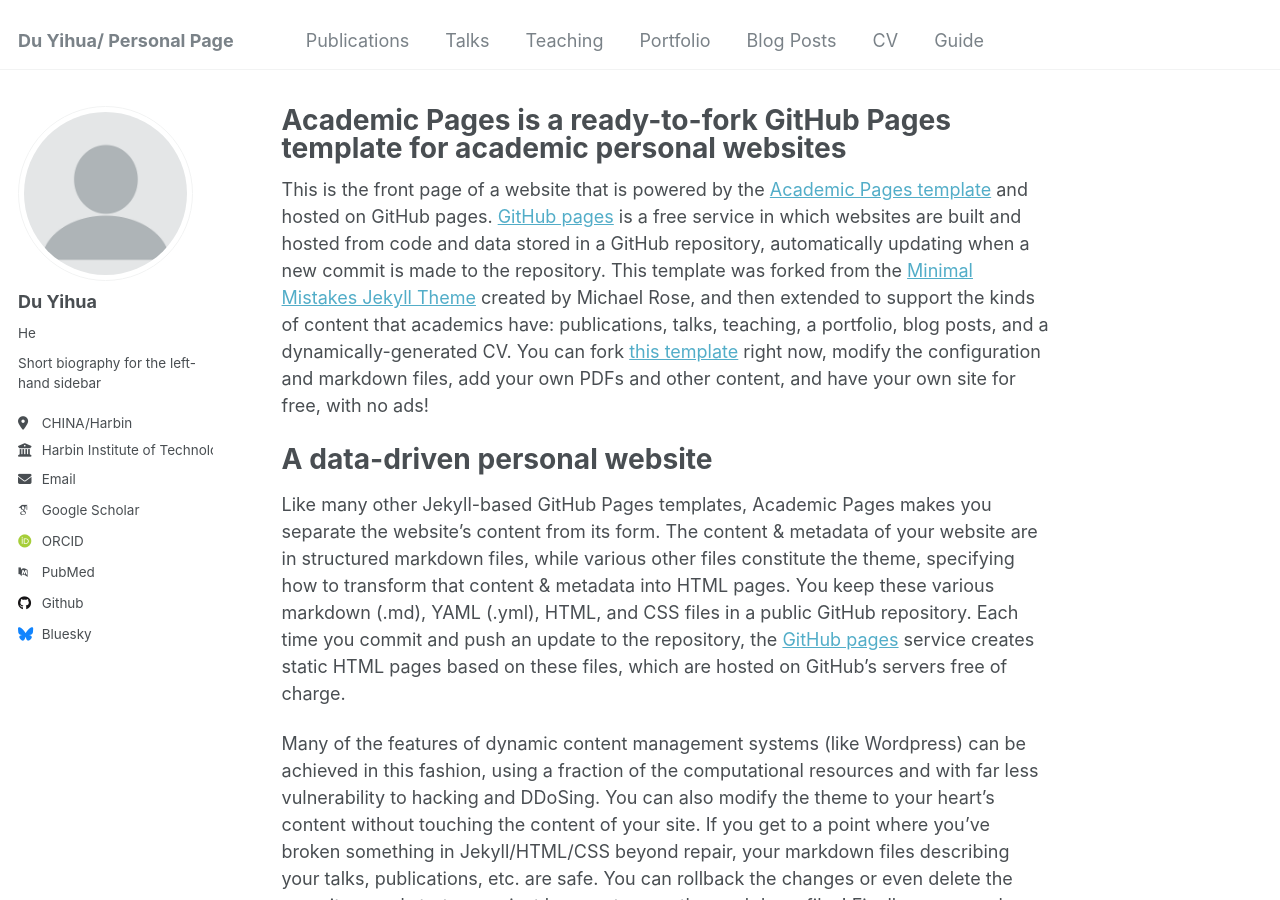
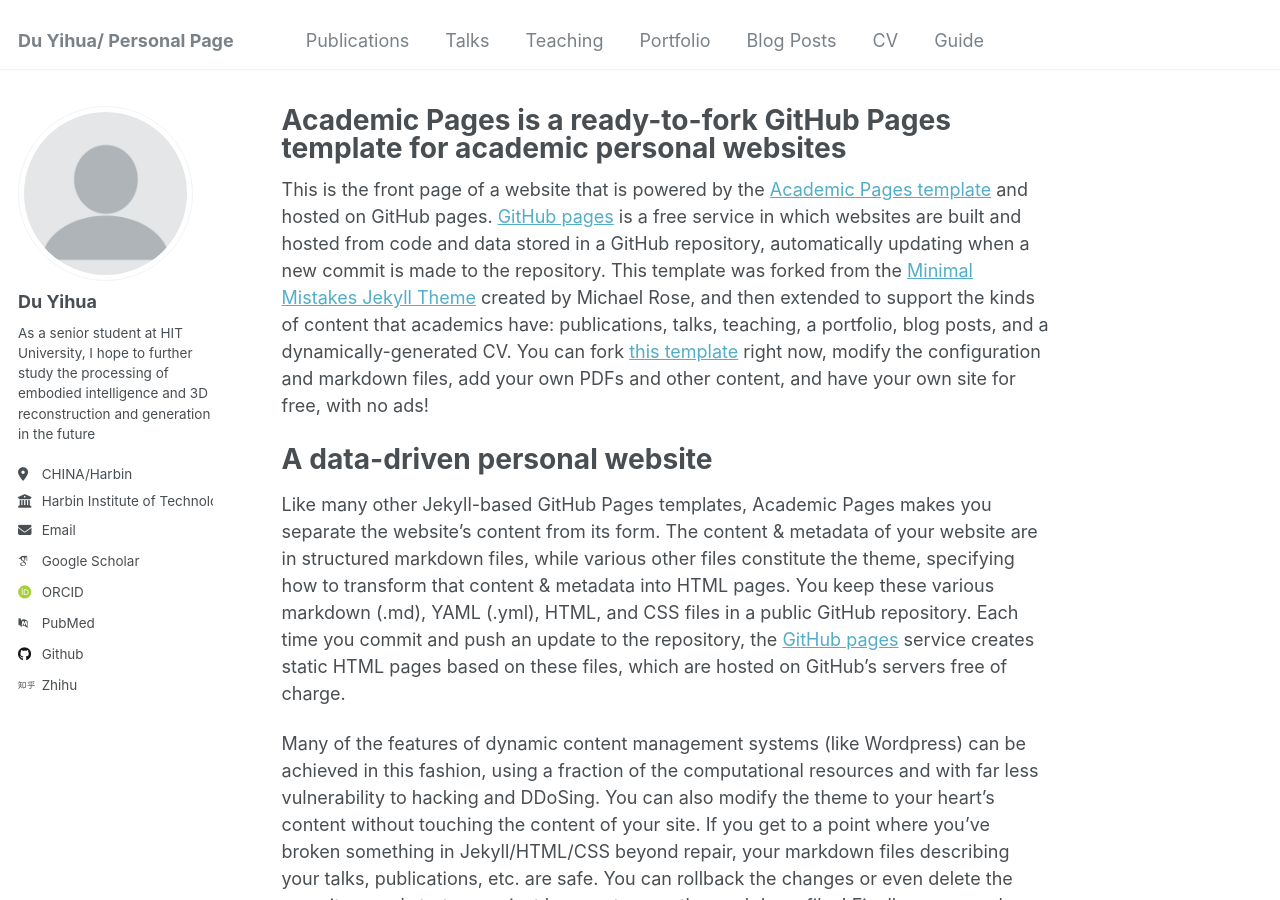
Before and after one commit to hit-perfect/hit-perfect.github.io, a Jekyll site: the page built from _pages/about.md, in a window 1280 px wide and 900 px high. Built offline with Jekyll 4.4.1, drawn with Linux system fonts in a browser that asks for light colours; some web fonts are replaced.

Commit message:
Update _config.yml

```diff
--- a/_config.yml
+++ b/_config.yml
@@ -23,8 +23,8 @@ author:
   # Biographic information
   avatar           : "profile.png"
   name             : "Du Yihua"
-  pronouns         : "He"
-  bio              : "Short biography for the left-hand sidebar"
+  pronouns         : # example: "she/her"
+  bio              : "As a senior student at HIT University, I hope to further study the processing of embodied intelligence and 3D reconstruction and generation in the future"
   location         : "CHINA/Harbin"
   employer         : "Harbin Institute of Technology"
   uri              : # URL
@@ -44,12 +44,12 @@ author:
   bitbucket        : # Username - Update with your username on the site
   codepen          : # Username
   dribbble         : # Username
-  github           : "academicpages"
+  github           : "hit-perfect"
   kaggle           : # Username
   stackoverflow    : # User number or user number and name (i.e., use "1" or "1/jeff-atwood")
 
   # Social media
-  bluesky          : "bsky.app" # Replace this with you Bluesky username
+  bluesky          : #"bsky.app" # Replace this with you Bluesky username
   facebook         : # Username
   flickr           : # Username
   foursquare       : # Username
@@ -72,7 +72,7 @@ author:
   wikipedia        : # Username
   xing             : # Username
   youtube          : # Username
-  zhihu            : # Username
+  zhihu            : "PERFECT"
 
 # Publication Category - The following the list of publication categories and their headings
 publication_category:
```
